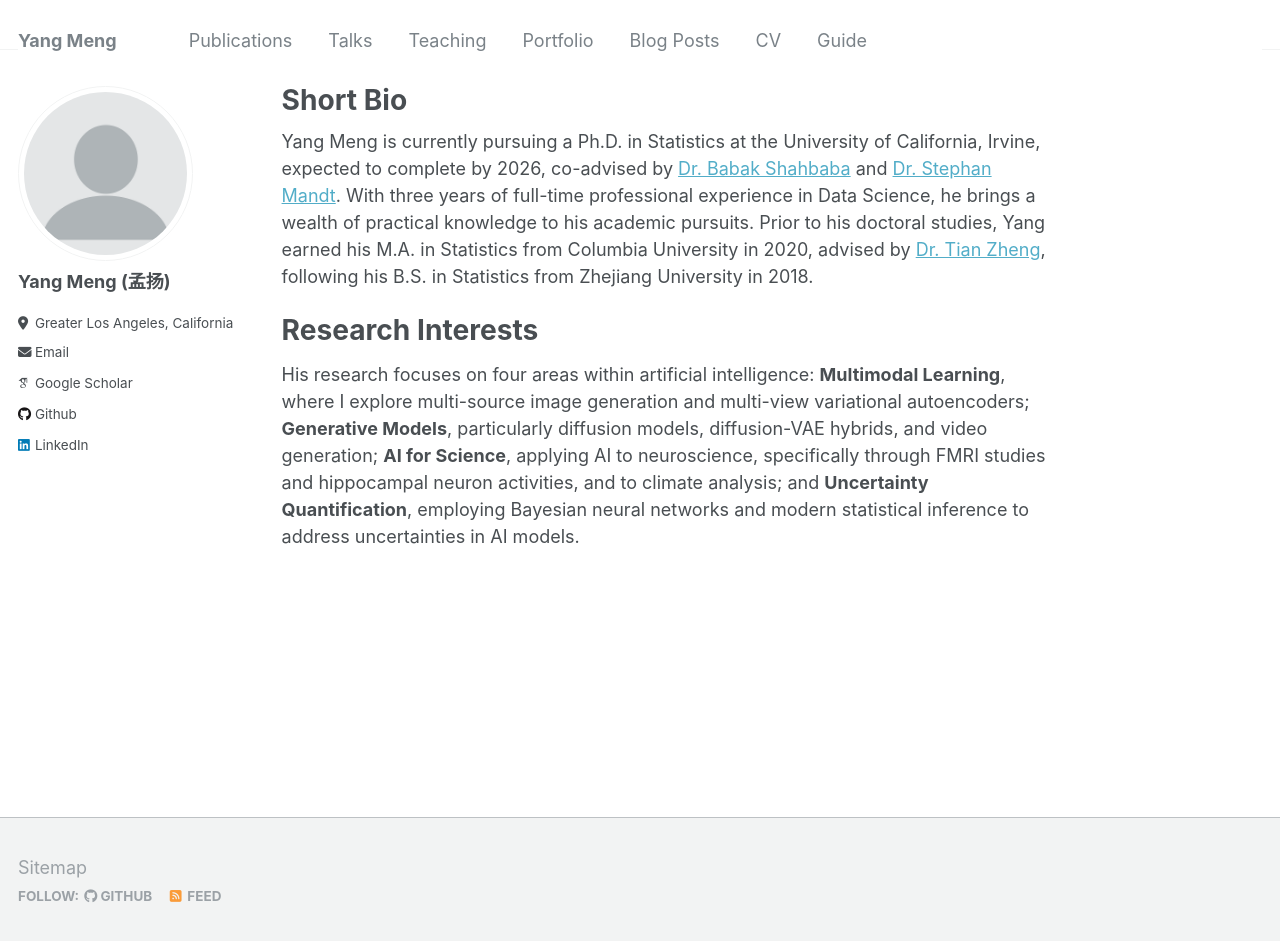
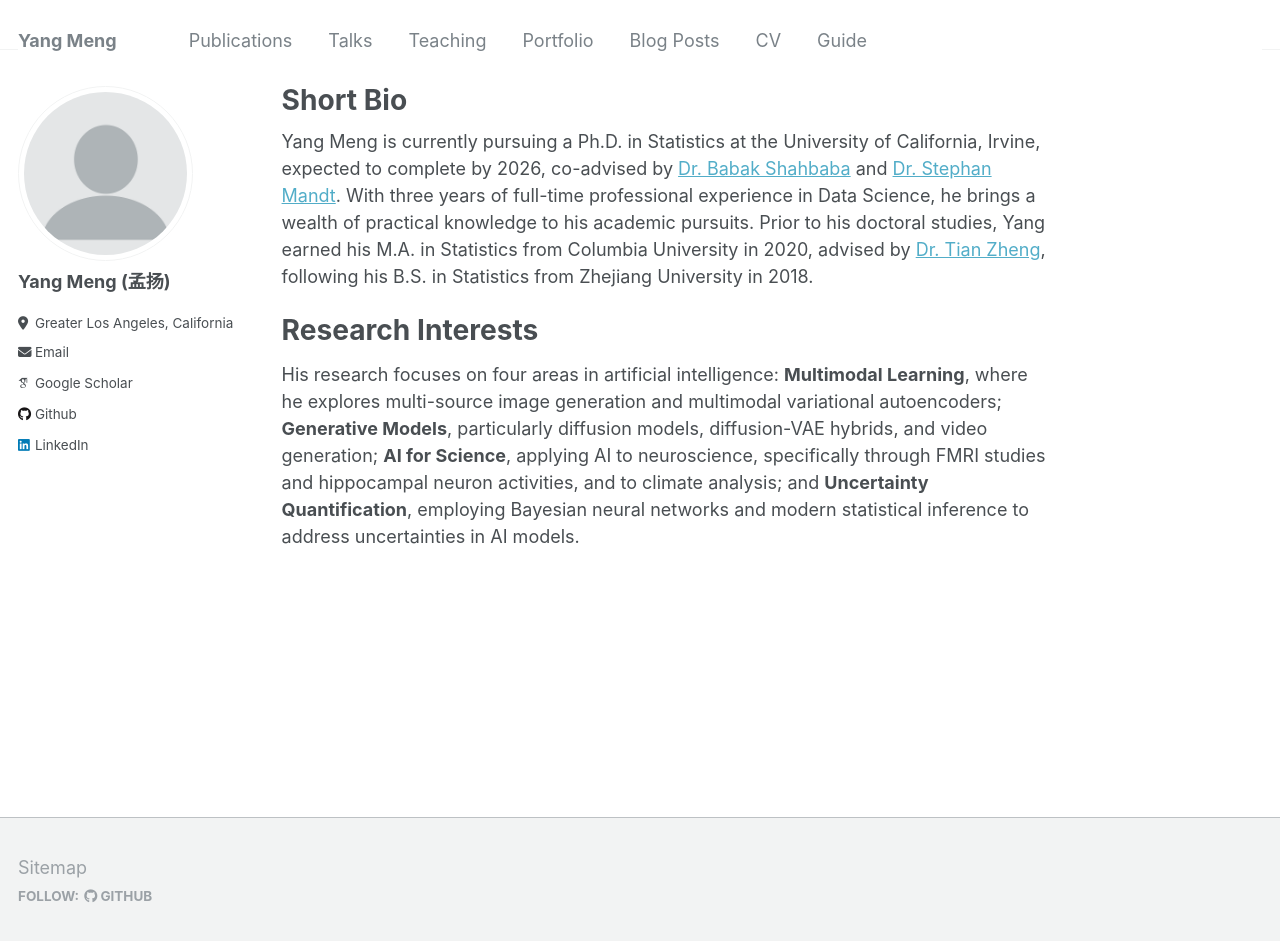
Before and after one commit to yangmeng96/yangmeng96.github.io, a Jekyll site: the page built from _pages/about.md, in a window 1280 px wide and 954 px high. Shown: the top 941 px of the window. Built offline with Jekyll 4.4.1, drawn with Linux system fonts in a browser that asks for light colours; some web fonts are replaced.

Commit message:
footer delete FEED

```diff
--- a/_config.yml
+++ b/_config.yml
@@ -107,7 +107,7 @@
       options:
         format           : "iso8601" # "iso8601" (default), "timestamp-seconds", "timestamp-milliseconds"
 atom_feed:
-  hide                   : false     # change to true to hide the RSS feed in the footer
+  hide                   : true     # change to true to hide the RSS feed in the footer
   path                   : # blank (default) uses feed.xml
 
 
--- a/_pages/about.md
+++ b/_pages/about.md
@@ -11,4 +11,4 @@
 
 Research Interests
 ======
-His research focuses on four areas within artificial intelligence: **Multimodal Learning**, where I explore multi-source image generation and multi-view variational autoencoders; **Generative Models**, particularly diffusion models, diffusion-VAE hybrids, and video generation; **AI for Science**, applying AI to neuroscience, specifically through FMRI studies and hippocampal neuron activities, and to climate analysis; and **Uncertainty Quantification**, employing Bayesian neural networks and modern statistical inference to address uncertainties in AI models.
+His research focuses on four areas in artificial intelligence: **Multimodal Learning**, where he explores multi-source image generation and multimodal variational autoencoders; **Generative Models**, particularly diffusion models, diffusion-VAE hybrids, and video generation; **AI for Science**, applying AI to neuroscience, specifically through FMRI studies and hippocampal neuron activities, and to climate analysis; and **Uncertainty Quantification**, employing Bayesian neural networks and modern statistical inference to address uncertainties in AI models.
```
Also changed, not shown: 2 other files.
